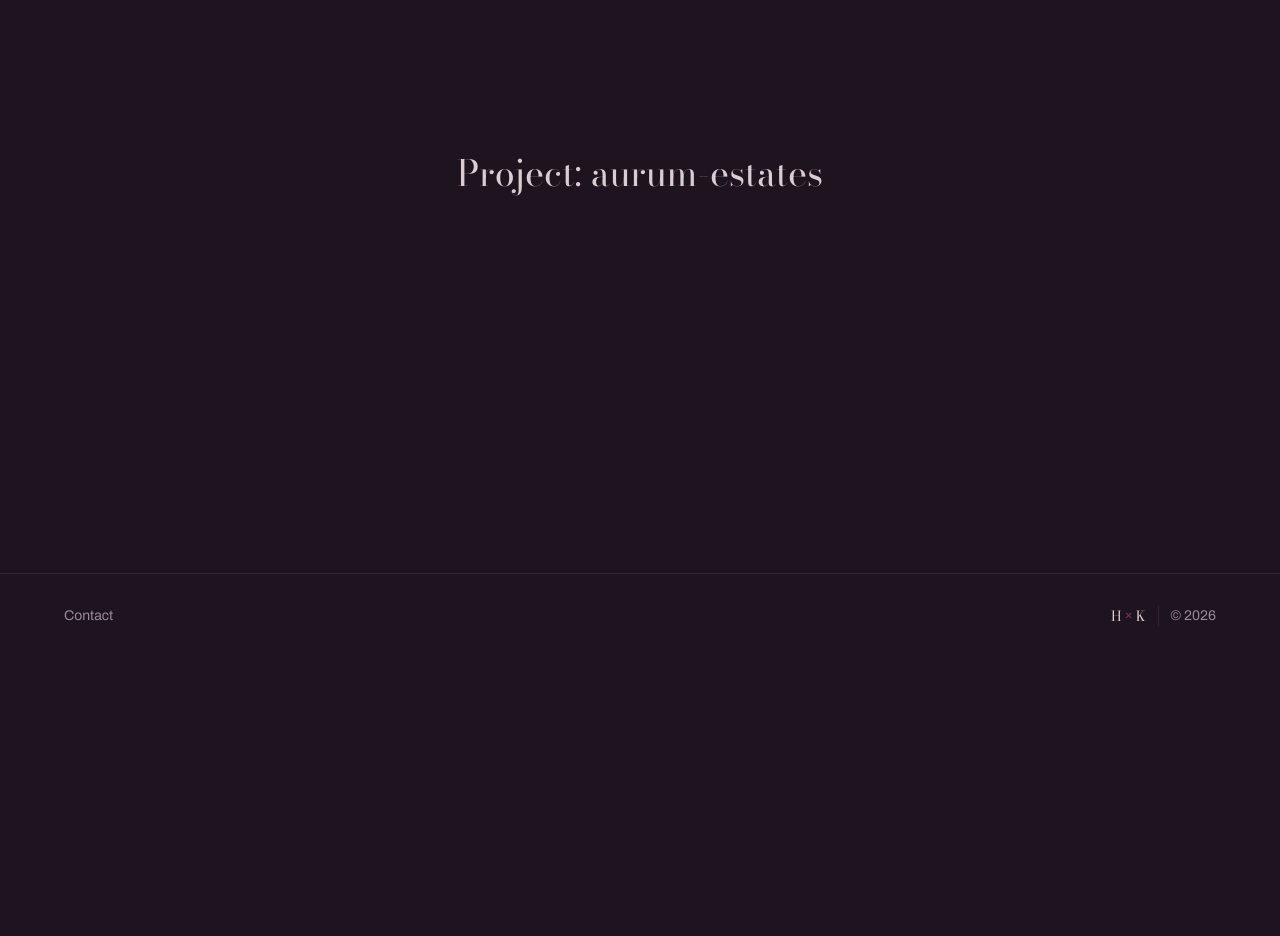
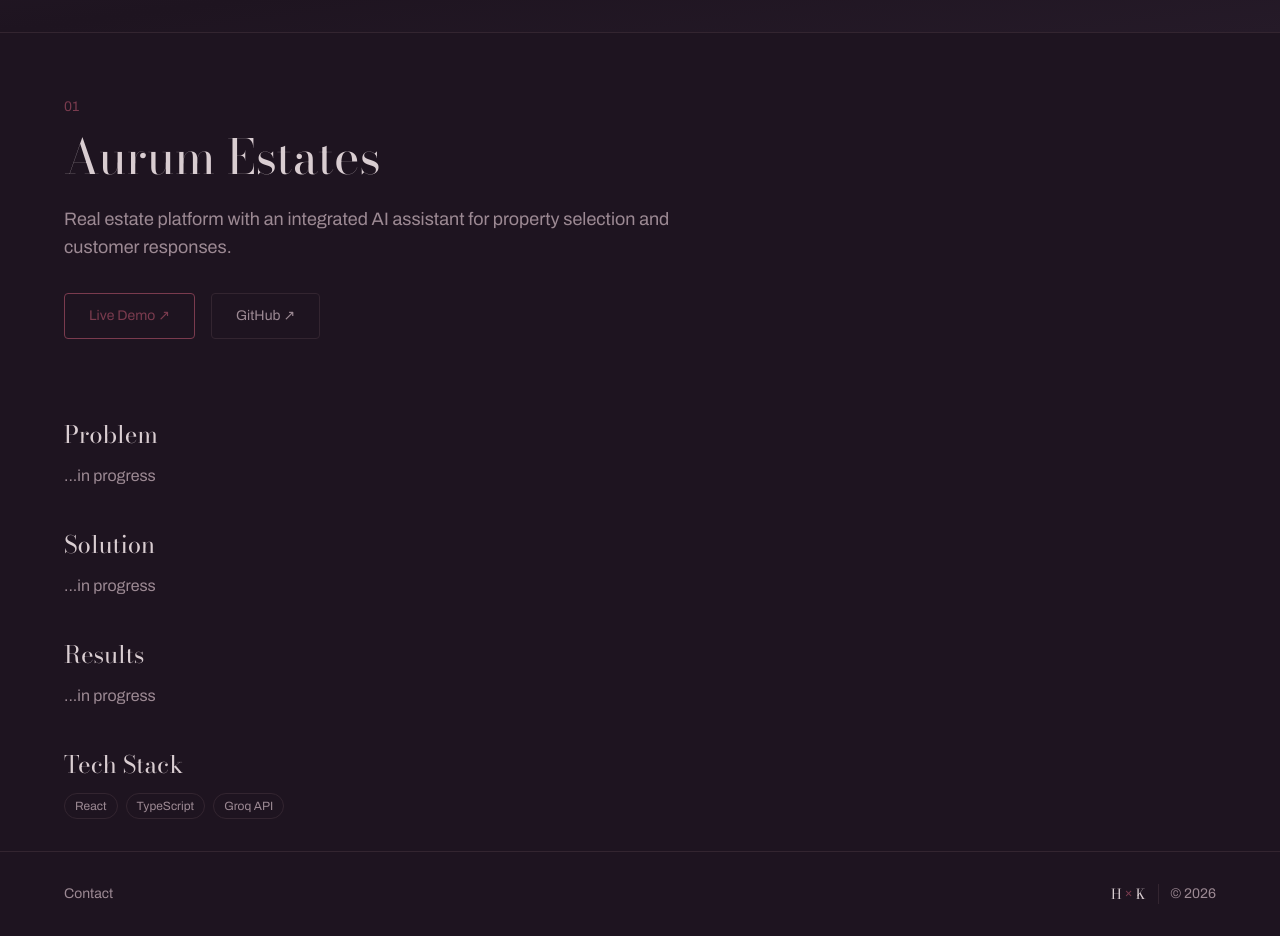
Before and after one commit to halyna-k/portfolio, a Next.js app: page /projects/aurum-estates in a window 1280 px wide. Shown: the part 320-1256 px from the top of the page. Before the commit the page ends 978 px from the top, so only its background shows below. Built offline with nearby package versions, Linux system fonts and the light colour scheme.

Commit message:
Add project detail page and static params

```diff
--- a/src/app/projects/[slug]/page.tsx
+++ b/src/app/projects/[slug]/page.tsx
@@ -1,7 +1,70 @@
-export default function ProjectPage({ params }: { params: { slug: string } }) {
+import { notFound } from 'next/navigation';
+import { projects } from '@/content/projects';
+import { Back, LinkExternal, PlaceholderNote, ProjectImagePlaceholder } from '@/components';
+
+export function generateStaticParams() {
+  return projects.map((p) => ({ slug: p.slug }));
+}
+
+export default async function ProjectCasePage({ params }: { params: Promise<{ slug: string }> }) {
+  const { slug } = await params;
+  const project = projects.find((p) => p.slug === slug);
+
+  if (!project) notFound();
+
+  const sections: { label: string; content?: string }[] = [
+    { label: 'Problem', content: project.problem },
+    { label: 'Solution', content: project.solution },
+    { label: 'Results', content: project.results },
+  ];
+
   return (
-    <main className="min-h-screen flex items-center justify-center">
-      <h1 className="text-4xl font-serif">Project: {params.slug}</h1>
-    </main>
+    <article>
+      <Back href="/projects" label="Projects" />
+      <ProjectImagePlaceholder label={project.index} />
+
+      <section className="px-16 pt-16 pb-8">
+        <span className="block text-accent text-sm mb-4">{project.index}</span>
+        <h1 className="font-heading text-5xl mb-6">{project.title}</h1>
+        <p className="text-muted text-lg max-w-2xl mb-8">
+          {project.description}
+        </p>
+
+        <div className="flex gap-4 mb-4">
+          {project.liveUrl && <LinkExternal href={project.liveUrl}>Live Demo</LinkExternal>}
+          {project.githubUrl && <LinkExternal href={project.githubUrl} variant="secondary">GitHub</LinkExternal>}
+        </div>
+      </section>
+
+      <section className="px-16 py-8 flex flex-col gap-10 max-w-3xl">
+        {sections.map((s) => (
+          <div key={s.label}>
+            <h2 className="font-heading text-2xl mb-3">{s.label}</h2>
+            {s.content ? (
+              <p className="text-muted leading-relaxed">{s.content}</p>
+            ) : (
+              <PlaceholderNote />
+            )}
+          </div>
+        ))}
+
+        {project.stack.length > 0 && (
+          <div>
+            <h2 className="font-heading text-2xl mb-3">Tech Stack</h2>
+            <div className="flex flex-wrap gap-2">
+              {project.stack.map((tech) => (
+                <span
+                  key={tech}
+                  className="text-xs text-muted border border-border rounded-full px-2.5 py-1"
+                >
+                  {tech}
+                </span>
+              ))}
+            </div>
+          </div>
+        )}
+      </section>
+
+    </article>
   );
 }
```
